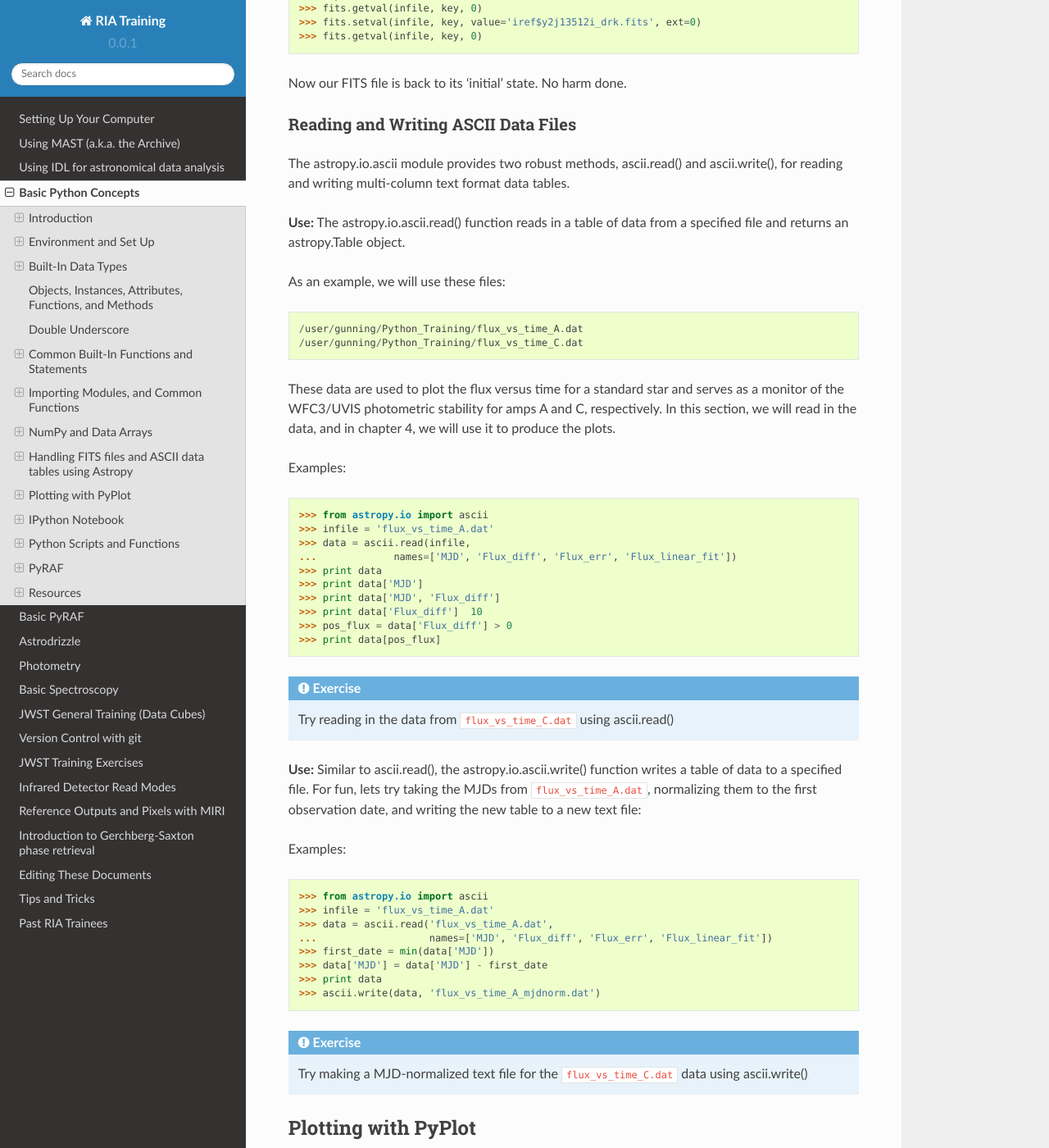
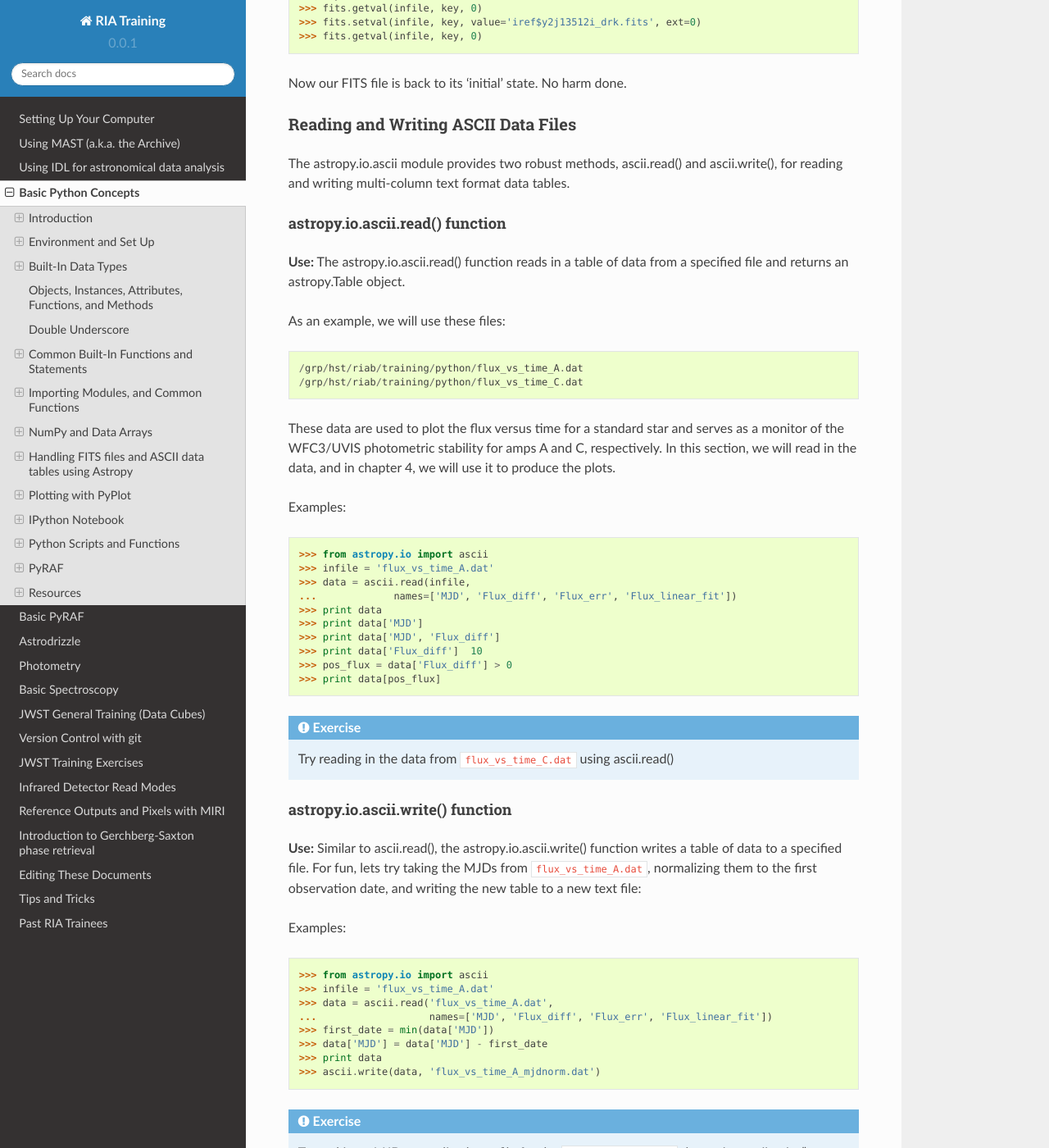
Before and after one commit to staceybright/training-library, a Sphinx documentation site: the page built from source/python.txt, in a window 1280 px wide and 1400 px high, scrolled down 35791 px. Shown: the whole window at 82% size. Built offline with Sphinx 7.4.7 and the Read the Docs theme 2.0.0, drawn with Linux system fonts in a browser that asks for light colours; some of the changed text lies outside the part shown.

Commit message:
Update file references to point to /grp/hst/riab/training/python

```diff
--- a/source/python.txt
+++ b/source/python.txt
@@ -1446,7 +1446,7 @@ Opening, Reading, and Closing a FITS File
 
 As an example, we will use data from the *WFC3* instrument located here::
 
-   /user/gunning/Python_Training/icft01crq_raw.fits
+   /grp/hst/riab/training/python/icft01crq_raw.fits
 
 Please copy this file to your working directory.
 
@@ -1533,15 +1533,15 @@ and ascii.write(), for reading and writing multi-column text format data
 tables.
 
 astropy.io.ascii.read() function
-~~~~~~~~~~~~~~~~~~~~~~~~~~~~~~~~
+^^^^^^^^^^^^^^^^^^^^^^^^^^^^^^^^
 
 **Use:** The astropy.io.ascii.read() function reads in a table of data from a
 specified file and returns an astropy.Table object.
 
 As an example, we will use these files::
 
-   /user/gunning/Python_Training/flux_vs_time_A.dat
-   /user/gunning/Python_Training/flux_vs_time_C.dat
+   /grp/hst/riab/training/python/flux_vs_time_A.dat
+   /grp/hst/riab/training/python/flux_vs_time_C.dat
 
 These data are used to plot the flux versus time for a standard star and
 serves as a monitor of the WFC3/UVIS photometric stability for amps A
@@ -1567,7 +1567,7 @@ Examples::
    Try reading in the data from ``flux_vs_time_C.dat`` using ascii.read()
 
 astropy.io.ascii.write() function
-~~~~~~~~~~~~~~~~~~~~~~~~~~~~~~~~~
+^^^^^^^^^^^^^^^^^^^^^^^^^^^^^^^^^
 
 **Use:** Similar to ascii.read(), the astropy.io.ascii.write() function writes
 a table of data to a specified file. For fun, lets try taking the MJDs
@@ -1615,7 +1615,7 @@ PyPlot options, and saving our plot in a PDF format.
 
 First, we need to read in some data, as we learned in :ref:`python_fits_ascii`,
 using the two files ``flux_vs_time_A.dat`` and ``flux_vs_time_C.dat``
-found in ``/user/gunning/Python_Training/``.
+found in ``/grp/hst/riab/training/python/``.
 
    >>> from astropy.io import ascii
    >>> data_A = ascii.read('flux_vs_time_A.dat', names=['Time',
@@ -1862,7 +1862,7 @@ Display a FITS Image
 --------------------
 
 Copy the FITS file ``ibsa01fpq_flt.fits`` from
-``/user/gunning/Python_Training/`` to your current working directory. It is
+``/grp/hst/riab/training/python/`` to your current working directory. It is
 a WFC3/IR image of a corner of the galaxy M51. We will use astropy's
 *fits* package to open the file, as we learned in :ref:`python_fits_ascii`, and
 extract the image data from the ``SCI`` extension. ::
@@ -1928,7 +1928,7 @@ You can find a plethora of information at
 http://ipython.org/ipython-doc/dev/notebook/index.html
 
 Let's get started. The data needed for this chapter can be found in
-``/user/gunning/Python_Training/``.
+``/grp/hst/riab/training/python/``.
 
 To open a notebook window, open a terminal and initialize Ureka::
 
@@ -1992,7 +1992,7 @@ Notebook Examples
    Pick different rows to plot for the figure in line 18 and change the
    line colors.
    Save your notebook (``lastname_training.ipynb``) and place it in
-   ``/user/gunning/Python_Training/notebooks/``
+   ``/grp/hst/riab/training/python/notebooks/``
 
 .. _python_scripts:
 
@@ -2081,7 +2081,7 @@ versus time. To determine if a pixel is "hot" or not, we will implement
 a threshold that the user of the script can supply via a command-line
 argument; if a pixel's value is greater than this threshold, it is
 considered to be a hot pixel. The dark images are located in
-``/user/gunning/Python_Training/uvis_darks/``, and like all full-frame
+``/grp/hst/riab/training/python/uvis_darks/``, and like all full-frame
 UVIS images, they contain a primary header (extension 0), two SCI
 extensions (extensions 1 and 4), two ERR extensions (extensions 2 and
 5), and two DQ extensions (extensions 3 and 6). However, we will only
@@ -2478,7 +2478,7 @@ this::
         """
 
         # Define image list
-        dark_path = '/user/gunning/Python_Training/uvis_darks/'
+        dark_path = '/grp/hst/riab/training/python/uvis_darks/'
         dark_files = glob.glob(dark_path+'*.fits')
 
         # Initialize plot
@@ -2687,7 +2687,7 @@ So, our entire script should look something like this::
         """
 
         # Define image list
-        dark_path = '/user/gunning/Python_Training/uvis_darks/'
+        dark_path = '/grp/hst/riab/training/python/uvis_darks/'
         dark_files = glob.glob(dark_path+'*.fits')
 
         # Initialize plot
@@ -2842,7 +2842,7 @@ Again, create a file in your script directory, and open it in your
 favorite editor. Add your header. For your 'ABOUT' section, we will be
 creating a script showing how Python can be used to execute IRAF/PyRAF
 tasks. We will use some JWST/MIRI data, ``n9vf01hfq_ima.fits``, which can
-be found in ``/user/gunning/Python_Training/``.
+be found in ``/grp/hst/riab/training/python/``.
 
 Import the PyRAF module and from within that module import the IRAF
 instance. The code for importing these functions looks like this:
```
